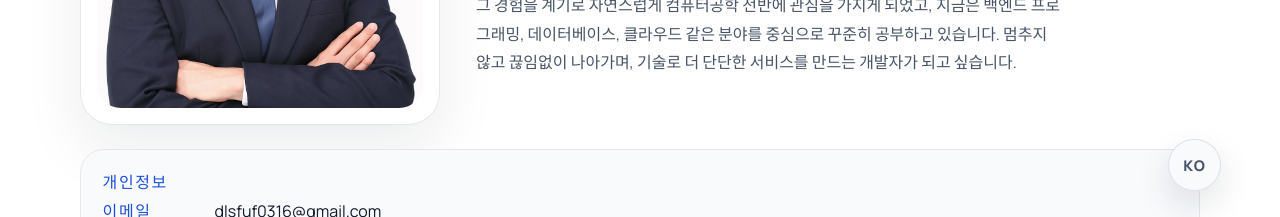
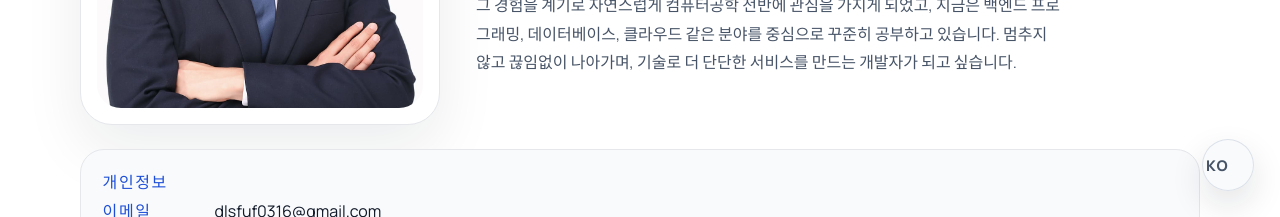
Before and after one commit to InryeolChoi/inchoi.github.io, a React (Vite) app: page / in a window 1280 px wide. Shown: the part 583-800 px from the top of the page. Built offline with nearby package versions, Linux system fonts and the light colour scheme.

Commit message:
update: lang change

```diff
--- a/src/components/LanguageToggle.tsx
+++ b/src/components/LanguageToggle.tsx
@@ -106,7 +106,20 @@ export function LanguageToggle({ locale, hidden = false }: LanguageToggleProps)
       className={isVisible ? "floatingLanguageDock" : "floatingLanguageDock isHidden"}
       aria-label={t("languageLabel")}
     >
+      <div className={open ? "floatingLanguageControl isOpen" : "floatingLanguageControl"}>
         {showHint ? <div className="floatingLanguageHint">English version is here</div> : null}
+        <button
+          type="button"
+          className={open ? "floatingLanguageTrigger isOpen" : "floatingLanguageTrigger"}
+          aria-expanded={open}
+          aria-label={t("languageLabel")}
+          onClick={() => {
+            dismissHint();
+            setOpen((current) => !current);
+          }}
+        >
+          {locale.toUpperCase()}
+        </button>
         <div className={open ? "floatingLanguageRail isOpen" : "floatingLanguageRail"}>
           <button
             type="button"
@@ -125,18 +138,7 @@ export function LanguageToggle({ locale, hidden = false }: LanguageToggleProps)
             EN
           </button>
         </div>
-      <button
-        type="button"
-        className={open ? "floatingLanguageTrigger isOpen" : "floatingLanguageTrigger"}
-        aria-expanded={open}
-        aria-label={t("languageLabel")}
-        onClick={() => {
-          dismissHint();
-          setOpen((current) => !current);
-        }}
-      >
-        {locale.toUpperCase()}
-      </button>
+      </div>
     </div>
   );
 }
--- a/src/index.css
+++ b/src/index.css
@@ -114,16 +114,41 @@ img {
   bottom: clamp(1rem, 2vw, 1.6rem);
   z-index: 35;
   display: flex;
-  flex-direction: column;
-  align-items: center;
-  gap: 0.6rem;
+  justify-content: flex-end;
   opacity: 1;
   transform: translateY(0);
   transition: opacity 0.24s ease, transform 0.24s ease;
 }
 
+.floatingLanguageControl {
+  position: relative;
+  display: inline-flex;
+  align-items: center;
+  justify-content: flex-end;
+  width: 3.3rem;
+  height: 3.3rem;
+  border: 1px solid rgba(148, 163, 184, 0.28);
+  border-radius: 999px;
+  background: rgba(248, 250, 252, 0.88);
+  backdrop-filter: blur(16px);
+  box-shadow: 0 14px 34px rgba(15, 23, 42, 0.12);
+  overflow: hidden;
+  transition:
+    width 0.28s ease,
+    background-color 0.22s ease,
+    box-shadow 0.22s ease;
+}
+
+.floatingLanguageControl.isOpen {
+  width: 9.2rem;
+  background: rgba(248, 250, 252, 0.94);
+  box-shadow: 0 16px 36px rgba(15, 23, 42, 0.14);
+}
+
 .floatingLanguageHint {
-  position: relative;
+  position: absolute;
+  right: 0;
+  bottom: calc(100% + 0.5rem);
   padding: 0.6rem 0.8rem;
   border: 1px solid rgba(148, 163, 184, 0.18);
   border-radius: 16px;
@@ -140,7 +165,7 @@ img {
 .floatingLanguageHint::after {
   content: "";
   position: absolute;
-  right: 1rem;
+  right: 1.15rem;
   top: 100%;
   width: 10px;
   height: 10px;
@@ -160,21 +185,21 @@ img {
   display: inline-flex;
   align-items: center;
   gap: 0.3rem;
-  padding: 0.32rem;
-  border: 1px solid rgba(148, 163, 184, 0.28);
+  padding: 0 0.32rem 0 0.1rem;
+  margin-right: 0.18rem;
   border-radius: 999px;
-  background: rgba(248, 250, 252, 0.84);
-  backdrop-filter: blur(16px);
-  box-shadow: 0 12px 28px rgba(15, 23, 42, 0.1);
   opacity: 0;
-  transform: translateX(12px) scale(0.98);
+  transform: translateX(8px);
+  max-width: 0;
   pointer-events: none;
-  transition: opacity 0.22s ease, transform 0.22s ease;
+  overflow: hidden;
+  transition: opacity 0.22s ease, transform 0.22s ease, max-width 0.28s ease;
 }
 
 .floatingLanguageRail.isOpen {
   opacity: 1;
-  transform: translateX(0) scale(1);
+  transform: translateX(0);
+  max-width: 5.6rem;
   pointer-events: auto;
 }
 
@@ -198,12 +223,11 @@ img {
 .floatingLanguageTrigger {
   width: 3.3rem;
   height: 3.3rem;
-  border: 1px solid rgba(148, 163, 184, 0.28);
+  flex: 0 0 3.3rem;
+  border: 0;
   border-radius: 999px;
-  background: rgba(248, 250, 252, 0.88);
+  background: transparent;
   color: var(--ink-soft);
-  backdrop-filter: blur(16px);
-  box-shadow: 0 14px 34px rgba(15, 23, 42, 0.12);
   font-size: 0.92rem;
   font-weight: 800;
   letter-spacing: 0.08em;
@@ -213,13 +237,13 @@ img {
 
 .floatingLanguageTrigger:hover,
 .floatingLanguageTrigger:focus-visible {
-  transform: translateY(-1px);
-  background: rgba(239, 246, 255, 0.96);
+  transform: scale(1.02);
+  background: rgba(239, 246, 255, 0.72);
   color: var(--ink-strong);
 }
 
 .floatingLanguageTrigger.isOpen {
-  background: rgba(219, 234, 254, 0.92);
+  background: rgba(219, 234, 254, 0.82);
   color: var(--ink-strong);
 }
 
@@ -998,6 +1022,15 @@ img {
     bottom: 0.85rem;
   }
 
+  .floatingLanguageControl {
+    width: 3rem;
+    height: 3rem;
+  }
+
+  .floatingLanguageControl.isOpen {
+    width: 8.4rem;
+  }
+
   .floatingLanguageOption {
     min-width: 2.75rem;
     padding-inline: 0.8rem;
@@ -1006,6 +1039,7 @@ img {
   .floatingLanguageTrigger {
     width: 3rem;
     height: 3rem;
+    flex-basis: 3rem;
   }
 
   .stackSection {
```
Lines whose indentation alone changed are shown as unchanged.
